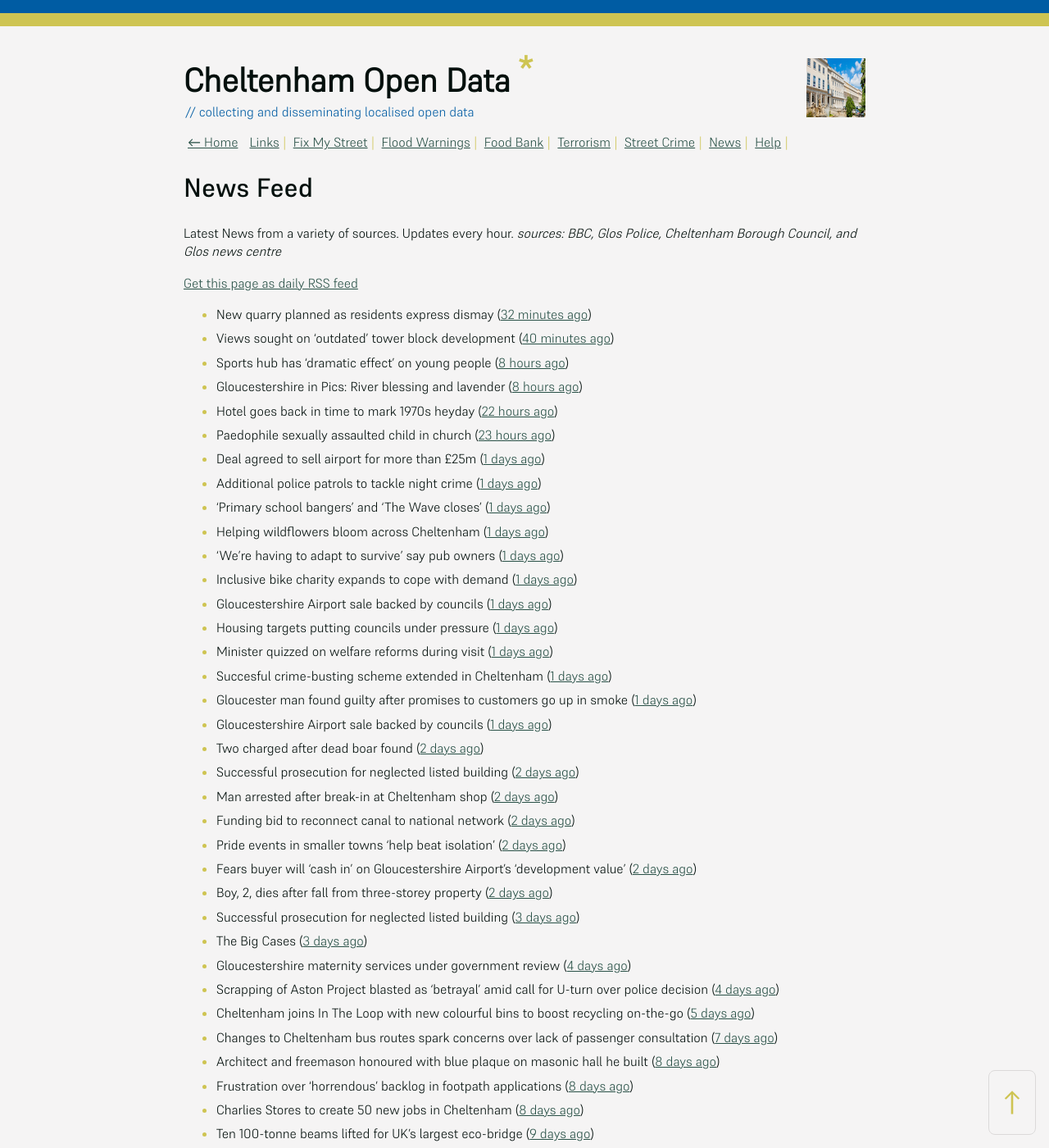
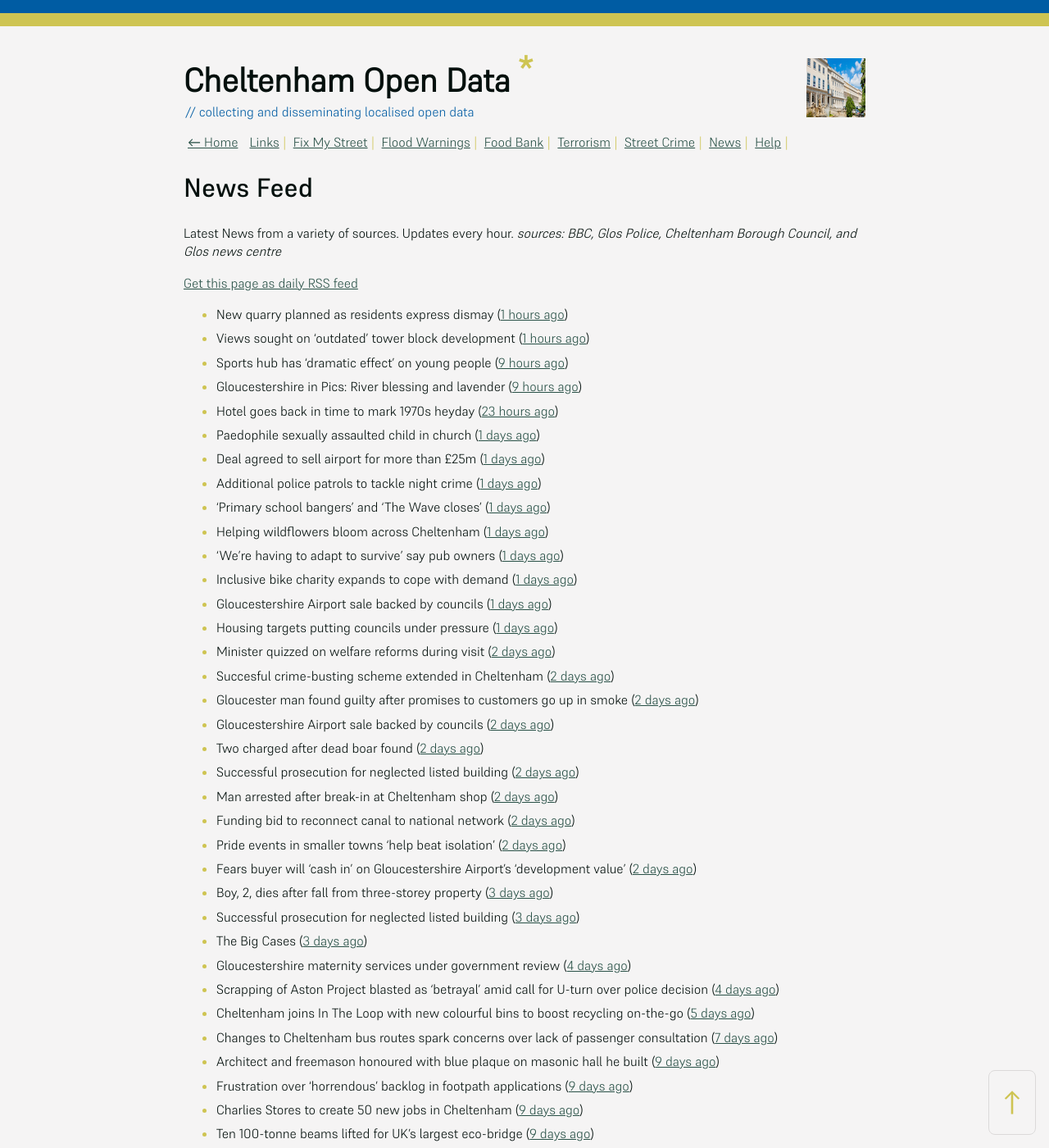
Before and after one commit to mat-0/cheltenham-open-data, a Jekyll site: the page built from _pages/news.md, in a window 1280 px wide and 1400 px high. Shown: the whole window at 82% size. Built offline with Jekyll 4.4.1, drawn with Linux system fonts in a browser that asks for light colours; some of the changed text lies outside the part shown.

Commit message:
Updated 2025-06-28 15:58:10

```diff
--- a/_pages/news.md
+++ b/_pages/news.md
@@ -12,12 +12,12 @@ _sources: BBC, Glos Police, Cheltenham Borough Council, and Glos news centre_
 [Get this page as daily RSS feed](/daily.rss)
 
 <!-- news_marker starts -->
-- New quarry planned as residents express dismay ([32 minutes ago](https://www.bbc.com/news/articles/cx2l7x40e0jo))
-- Views sought on 'outdated' tower block development ([40 minutes ago](https://www.bbc.com/news/articles/c78nj81ppe5o))
-- Sports hub has 'dramatic effect' on young people ([8 hours ago](https://www.bbc.com/news/articles/cvg8pxj550eo))
-- Gloucestershire in Pics: River blessing and lavender ([8 hours ago](https://www.bbc.com/news/articles/c2k158nynz5o))
-- Hotel goes back in time to mark 1970s heyday ([22 hours ago](https://www.bbc.com/news/articles/c335z6yzpmro))
-- Paedophile sexually assaulted child in church ([23 hours ago](https://www.bbc.com/news/articles/czxe4e2ppw2o))
+- New quarry planned as residents express dismay ([1 hours ago](https://www.bbc.com/news/articles/cx2l7x40e0jo))
+- Views sought on 'outdated' tower block development ([1 hours ago](https://www.bbc.com/news/articles/c78nj81ppe5o))
+- Sports hub has 'dramatic effect' on young people ([9 hours ago](https://www.bbc.com/news/articles/cvg8pxj550eo))
+- Gloucestershire in Pics: River blessing and lavender ([9 hours ago](https://www.bbc.com/news/articles/c2k158nynz5o))
+- Hotel goes back in time to mark 1970s heyday ([23 hours ago](https://www.bbc.com/news/articles/c335z6yzpmro))
+- Paedophile sexually assaulted child in church ([1 days ago](https://www.bbc.com/news/articles/czxe4e2ppw2o))
 - Deal agreed to sell airport for more than £25m ([1 days ago](https://www.bbc.com/news/articles/cdx5g5xqkv1o))
 - Additional police patrols to tackle night crime ([1 days ago](https://www.bbc.com/news/articles/czjknk33xpxo))
 - 'Primary school bangers' and 'The Wave closes' ([1 days ago](https://www.bbc.com/news/articles/cq53wwp5yldo))
@@ -26,45 +26,45 @@ _sources: BBC, Glos Police, Cheltenham Borough Council, and Glos news centre_
 - Inclusive bike charity expands to cope with demand ([1 days ago](https://www.bbc.com/news/articles/ceq79pjzq3no))
 - Gloucestershire Airport sale backed by councils ([1 days ago](https://gloucesternewscentre.co.uk/gloucestershire-airport-sale-backed-by-councils/))
 - Housing targets putting councils under pressure ([1 days ago](https://www.bbc.com/news/articles/c3en9q19k03o))
-- Minister quizzed on welfare reforms during visit ([1 days ago](https://www.bbc.com/news/articles/cd6g58we454o))
-- Succesful crime-busting scheme extended in Cheltenham ([1 days ago](https://gloucesternewscentre.co.uk/succesful-crime-busting-scheme-extended-in-cheltenham/))
-- Gloucester man found guilty after promises to customers go up in smoke ([1 days ago](https://gloucesternewscentre.co.uk/gloucester-man-found-guilty-after-promises-to-customers-go-up-in-smoke/))
-- Gloucestershire Airport sale backed by councils ([1 days ago](https://www.cheltenham.gov.uk/news/article/3024/gloucestershire_airport_sale_backed_by_councils))
+- Minister quizzed on welfare reforms during visit ([2 days ago](https://www.bbc.com/news/articles/cd6g58we454o))
+- Succesful crime-busting scheme extended in Cheltenham ([2 days ago](https://gloucesternewscentre.co.uk/succesful-crime-busting-scheme-extended-in-cheltenham/))
+- Gloucester man found guilty after promises to customers go up in smoke ([2 days ago](https://gloucesternewscentre.co.uk/gloucester-man-found-guilty-after-promises-to-customers-go-up-in-smoke/))
+- Gloucestershire Airport sale backed by councils ([2 days ago](https://www.cheltenham.gov.uk/news/article/3024/gloucestershire_airport_sale_backed_by_councils))
 - Two charged after dead boar found ([2 days ago](https://www.bbc.com/news/articles/cwykjzgjyrno))
 - Successful prosecution for neglected listed building ([2 days ago](https://gloucesternewscentre.co.uk/successful-prosecution-for-neglected-listed-building/))
 - Man arrested after break-in at Cheltenham shop ([2 days ago](https://gloucesternewscentre.co.uk/man-arrested-after-break-in-at-cheltenham-shop/))
 - Funding bid to reconnect canal to national network ([2 days ago](https://www.bbc.com/news/articles/cgmw1werzneo))
 - Pride events in smaller towns 'help beat isolation' ([2 days ago](https://www.bbc.com/news/articles/c24v5vqj8dro))
 - Fears buyer will ‘cash in’ on Gloucestershire Airport’s ‘development value’ ([2 days ago](https://gloucesternewscentre.co.uk/fears-buyer-will-cash-in-on-gloucestershire-airports-development-value/))
-- Boy, 2, dies after fall from three-storey property ([2 days ago](https://www.bbc.com/news/articles/crmvj3p192ko))
+- Boy, 2, dies after fall from three-storey property ([3 days ago](https://www.bbc.com/news/articles/crmvj3p192ko))
 - Successful prosecution for neglected listed building ([3 days ago](https://www.cheltenham.gov.uk/news/article/3023/successful_prosecution_for_neglected_listed_building))
 - The Big Cases ([3 days ago](https://www.bbc.co.uk/iplayer/episode/m001z7w2))
 - Gloucestershire maternity services under government review ([4 days ago](https://www.bbc.co.uk/sounds/play/p0ll39jx))
 - Scrapping of Aston Project blasted as ‘betrayal’ amid call for U-turn over police decision ([4 days ago](https://gloucesternewscentre.co.uk/scrapping-of-aston-project-blasted-as-betrayal-amid-call-for-u-turn-over-police-decision/))
 - Cheltenham joins In The Loop with new colourful bins to boost recycling on-the-go ([5 days ago](https://www.cheltenham.gov.uk/news/article/3022/cheltenham_joins_in_the_loop_with_new_colourful_bins_to_boost_recycling_on-the-go))
 - Changes to Cheltenham bus routes spark concerns over lack of passenger consultation ([7 days ago](https://gloucesternewscentre.co.uk/changes-to-cheltenham-bus-routes-spark-concerns-over-lack-of-passenger-consultation/))
-- Architect and freemason honoured with blue plaque on masonic hall he built ([8 days ago](https://gloucesternewscentre.co.uk/architect-and-freemason-honoured-with-blue-plaque-on-masonic-hall-he-built/))
-- Frustration over ‘horrendous’ backlog in footpath applications ([8 days ago](https://gloucesternewscentre.co.uk/frustration-over-horrendous-backlog-in-footpath-applications/))
-- Charlies Stores to create 50 new jobs in Cheltenham ([8 days ago](https://gloucesternewscentre.co.uk/charlies-stores-to-create-50-new-jobs-in-cheltenham/))
+- Architect and freemason honoured with blue plaque on masonic hall he built ([9 days ago](https://gloucesternewscentre.co.uk/architect-and-freemason-honoured-with-blue-plaque-on-masonic-hall-he-built/))
+- Frustration over ‘horrendous’ backlog in footpath applications ([9 days ago](https://gloucesternewscentre.co.uk/frustration-over-horrendous-backlog-in-footpath-applications/))
+- Charlies Stores to create 50 new jobs in Cheltenham ([9 days ago](https://gloucesternewscentre.co.uk/charlies-stores-to-create-50-new-jobs-in-cheltenham/))
 - Ten 100-tonne beams lifted for UK’s largest eco-bridge ([9 days ago](https://www.bbc.co.uk/sounds/play/p0lk57bp))
 - Condition of rural county roads to be checked by AI camera system ([9 days ago](https://gloucesternewscentre.co.uk/condition-of-rural-county-roads-to-be-checked-by-ai-camera-system/))
 - Joint statement with Gloucester City Council: Preferred bidder for Gloucestershire Airport to deliver soaring potential for economic benefit to region ([10 days ago](https://www.cheltenham.gov.uk/news/article/3021/joint_statement_with_gloucester_city_council_preferred_bidder_for_gloucestershire_airport_to_deliver_soaring_potential_for_economic_benefit_to_region))
 - Scene guard in place overnight after report two men assaulted a man in Cheltenham ([12 days ago](https://gloucesternewscentre.co.uk/scene-guard-in-place-overnight-after-report-two-men-assaulted-a-man-in-cheltenham/))
 - Man sentenced for illegal tobacco sales ([12 days ago](https://gloucesternewscentre.co.uk/man-sentenced-for-illegal-tobacco-sales/))
-- Petersfield Community and Sports Hub set to strengthen community pride ([14 days ago](https://gloucesternewscentre.co.uk/petersfield-community-and-sports-hub-set-to-strengthen-community-pride/))
+- Petersfield Community and Sports Hub set to strengthen community pride ([15 days ago](https://gloucesternewscentre.co.uk/petersfield-community-and-sports-hub-set-to-strengthen-community-pride/))
 - Petersfield Community and Sports Hub set to strengthen community pride in Cheltenham ([15 days ago](https://www.cheltenham.gov.uk/news/article/3020/petersfield_community_and_sports_hub_set_to_strengthen_community_pride_in_cheltenham))
 - Football club revamp and community hub a step closer to reality ([16 days ago](https://gloucesternewscentre.co.uk/football-club-revamp-and-community-hub-a-step-closer-to-reality/))
 - Removal of ‘tatty tents’ outside 131 Promenade welcomed ([16 days ago](https://gloucesternewscentre.co.uk/removal-of-tatty-tents-outside-131-promenade-welcomed/))
-- Concerns poor state of running track is contributing to injuries ([16 days ago](https://gloucesternewscentre.co.uk/concerns-poor-state-of-running-track-is-contributing-to-injuries/))
-- Hospice grounds in full bloom for popular open gardens event ([17 days ago](https://gloucesternewscentre.co.uk/hospice-grounds-in-full-bloom-for-popular-open-gardens-event/))
-- Shire Hall Lib Dems urged to reopen Cheltenham’s Swindon Road tip ([18 days ago](https://gloucesternewscentre.co.uk/shire-hall-lib-dems-urged-to-reopen-cheltenhams-swindon-road-tip/))
-- Funding for Cheltenham sports community hub set for approval ([18 days ago](https://gloucesternewscentre.co.uk/funding-for-cheltenham-sports-community-hub-set-for-approval/))
+- Concerns poor state of running track is contributing to injuries ([17 days ago](https://gloucesternewscentre.co.uk/concerns-poor-state-of-running-track-is-contributing-to-injuries/))
+- Hospice grounds in full bloom for popular open gardens event ([18 days ago](https://gloucesternewscentre.co.uk/hospice-grounds-in-full-bloom-for-popular-open-gardens-event/))
+- Shire Hall Lib Dems urged to reopen Cheltenham’s Swindon Road tip ([19 days ago](https://gloucesternewscentre.co.uk/shire-hall-lib-dems-urged-to-reopen-cheltenhams-swindon-road-tip/))
+- Funding for Cheltenham sports community hub set for approval ([19 days ago](https://gloucesternewscentre.co.uk/funding-for-cheltenham-sports-community-hub-set-for-approval/))
 - Man ‘alarmed’ to find home included ‘without consent’ in 4000-house plan near M5 ([21 days ago](https://gloucesternewscentre.co.uk/man-alarmed-to-find-home-included-without-consent-in-4000-house-plan-near-m5/))
 - Cheltenham celebrates 10 years of prestigious Purple Flag ([22 days ago](https://www.cheltenham.gov.uk/news/article/3019/cheltenham_celebrates_10_years_of_prestigious_purple_flag))
 - Reshaping Cheltenham’s future with latest cabinet portfolio announcements ([22 days ago](https://www.cheltenham.gov.uk/news/article/3018/reshaping_cheltenhams_future_with_latest_cabinet_portfolio_announcements))
-- Cheltenham and Tewkesbury planners blasted for ‘caring more about bats than police’ in Elms Park decision ([22 days ago](https://gloucesternewscentre.co.uk/cheltenham-and-tewkesbury-planners-blasted-for-caring-more-about-bats-than-police-in-elms-park-decision/))
-- Gloucestershire Constabulary supports National Police Chiefs’ Council’s 2Wheel Operation ([22 days ago](https://gloucesternewscentre.co.uk/gloucestershire-constabulary-supports-national-police-chiefs-councils-2wheel-operation/))
-- Decision on tapas bar which wants people to ‘enjoy good food and nice wine’ ([22 days ago](https://gloucesternewscentre.co.uk/decision-on-tapas-bar-which-wants-people-to-enjoy-good-food-and-nice-wine/))
+- Cheltenham and Tewkesbury planners blasted for ‘caring more about bats than police’ in Elms Park decision ([23 days ago](https://gloucesternewscentre.co.uk/cheltenham-and-tewkesbury-planners-blasted-for-caring-more-about-bats-than-police-in-elms-park-decision/))
+- Gloucestershire Constabulary supports National Police Chiefs’ Council’s 2Wheel Operation ([23 days ago](https://gloucesternewscentre.co.uk/gloucestershire-constabulary-supports-national-police-chiefs-councils-2wheel-operation/))
+- Decision on tapas bar which wants people to ‘enjoy good food and nice wine’ ([23 days ago](https://gloucesternewscentre.co.uk/decision-on-tapas-bar-which-wants-people-to-enjoy-good-food-and-nice-wine/))
 - £25k cash boost for much-loved Cheltenham Playhouse ([25 days ago](https://www.cheltenham.gov.uk/news/article/3017/25k_cash_boost_for_much-loved_cheltenham_playhouse))
 - A joint statement about Elms Park ([29 days ago](https://www.cheltenham.gov.uk/news/article/3015/a_joint_statement_about_elms_park))
 
```
Also changed, not shown: _data/flood.json (+5 -48 lines), index.md (+5 -5 lines).
